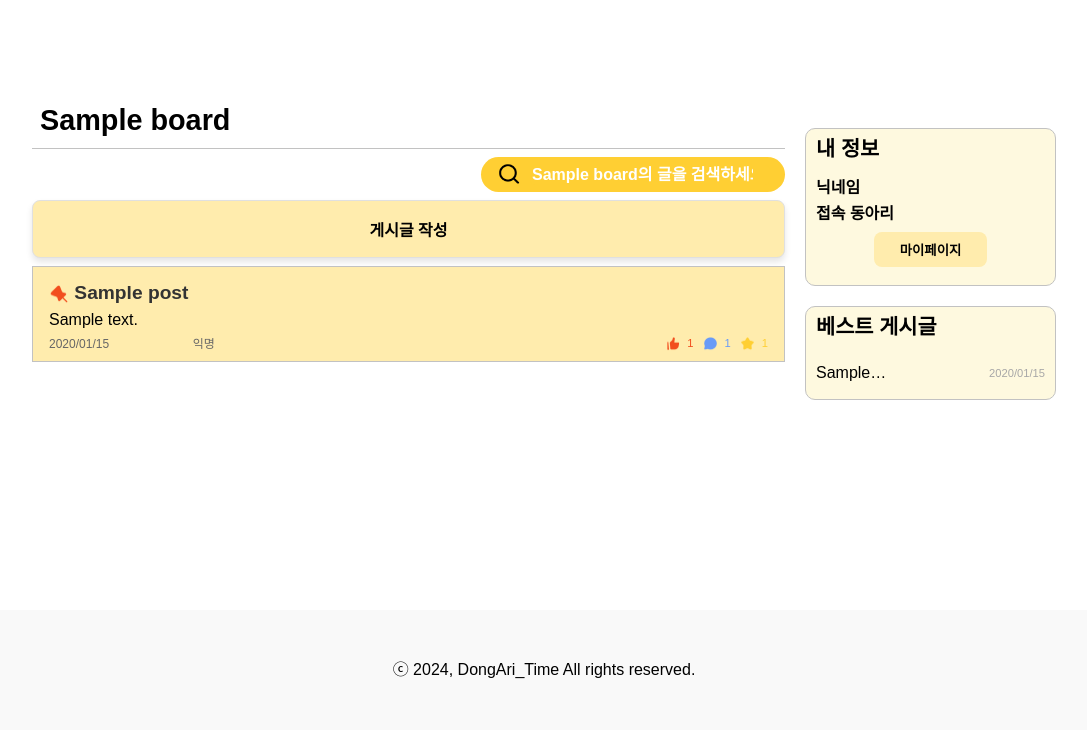
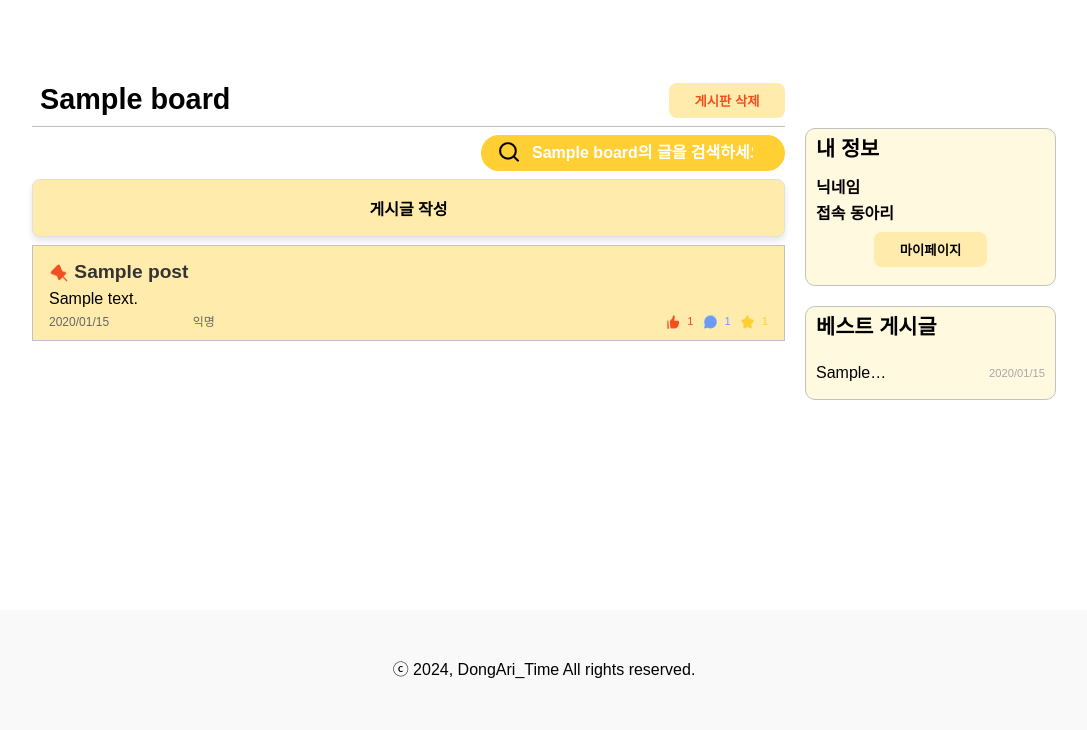
Before and after one commit to kw601/dongari_time, a Django app: template templates/community/post_list.html in a window 1280 px wide. Shown: the part 70-800 px from the top of the page, without its empty margins (96-1183 px from the left). Run offline with Django 5.2, Linux system fonts and the light colour scheme; the template is opened without the code that fills it: values that come from a table or form of the project are taken from there, others are empty; tables that the repository leaves empty hold one stand-in row (values such as "Sample post"); some libraries are stand-ins or nearby versions; some web fonts are replaced.

Commit message:
필수게시판엔 아예 삭제 버튼 안 나오게 수정, 사파리에서 게시판 터지는거 수정

```diff
--- a/static/css/community/post_detail.css
+++ b/static/css/community/post_detail.css
@@ -106,7 +106,7 @@ a>div {
     grid-template-columns: 3fr 1fr;
     grid-template-rows: auto;
     gap: var(--gap-value);
-    align-items: center;
+    align-items: start;
 }
 
 .side__container {
--- a/static/css/community/post_list.css
+++ b/static/css/community/post_list.css
@@ -56,8 +56,8 @@ body {
     border: none;
     border-radius: .5rem;
     padding: .5rem 1.6rem;
-    color: black;
-    font-weight: 600;
+    color: #f24e1e;
+    font-weight: bold;
     cursor: pointer;
     transition: background-color 0.3s ease;
     margin-bottom: .5rem;
@@ -446,7 +446,7 @@ body {
     grid-template-columns: 3fr 1fr;
     grid-template-rows: auto;
     gap: var(--gap-value);
-    align-items: center;
+    align-items: start;
 }
 
 #show-post-form {
--- a/templates/community/post_list.html
+++ b/templates/community/post_list.html
@@ -14,7 +14,10 @@
                     {{ board.board_name }}
                 </a>
             </h1>
-            {% if user.is_authenticated and user.is_admin %}
+            {% if user.is_authenticated and board.board_name == "자유게시판" %}
+            {% elif user.is_authenticated and board.board_name == "공지게시판" %}
+            {% elif user.is_authenticated and board.board_name == "질문게시판" %}
+            {% else %}
             <div id="delete-box">
                 {% if messages %}
                 <ul class="messages" style="display: flex; align-items: center;">
```
